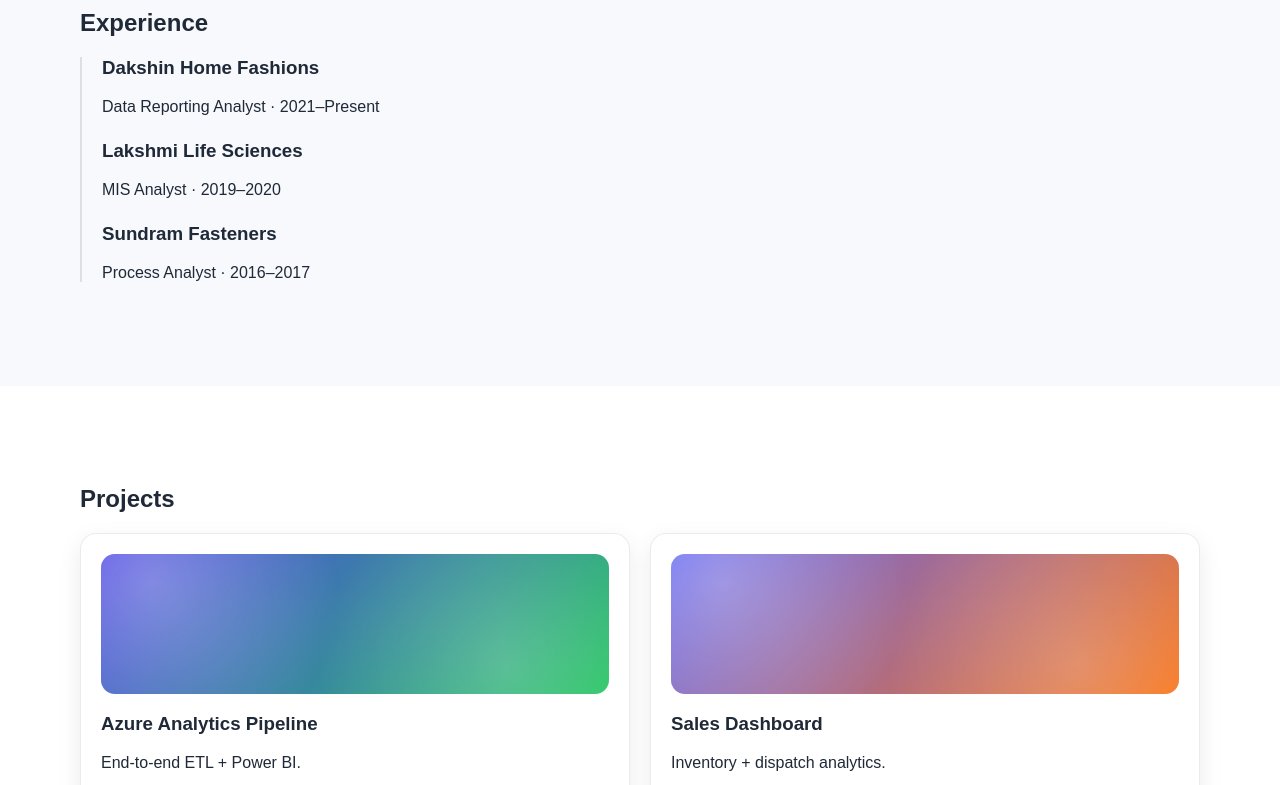
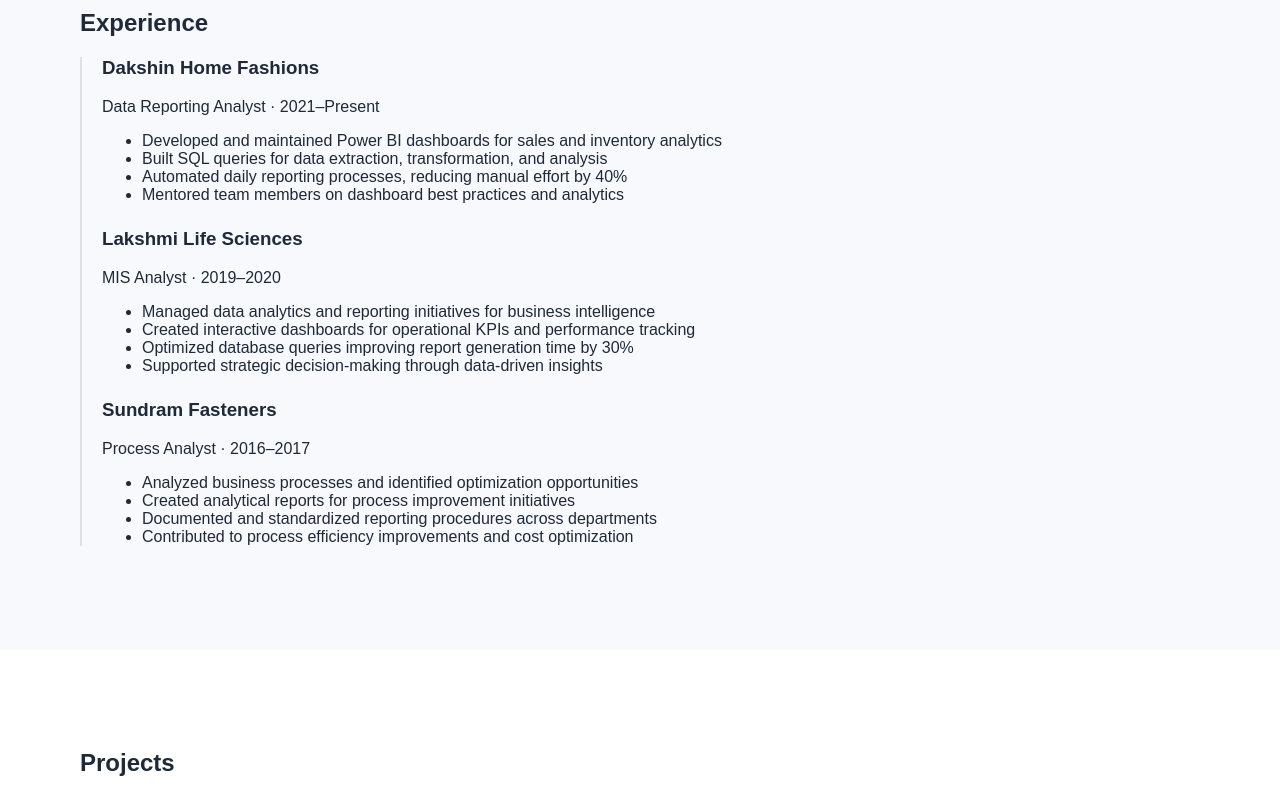
Before and after one commit to deeepanbe/deeepanbe.github.io, a plain HTML site: page index.html in a window 1280 px wide. Shown: the part 1180-1965 px from the top of the page. Drawn offline with nearby package versions, Linux system fonts and the light colour scheme; no server answers; a web font is replaced by a local one.

Commit message:
Enhanced Experience section with detailed achievements and metrics
Signed-off-by: DEEPANRAJ A <34200990+deeepanbe@users.noreply.github.com>

```diff
--- a/index.html
+++ b/index.html
@@ -112,14 +112,32 @@
       <div class="timeline-item">
         <h3>Dakshin Home Fashions</h3>
         <p>Data Reporting Analyst · 2021–Present</p>
+                <ul>
+          <li>Developed and maintained Power BI dashboards for sales and inventory analytics</li>
+          <li>Built SQL queries for data extraction, transformation, and analysis</li>
+          <li>Automated daily reporting processes, reducing manual effort by 40%</li>
+          <li>Mentored team members on dashboard best practices and analytics</li>
+        </ul>
       </div>
       <div class="timeline-item">
         <h3>Lakshmi Life Sciences</h3>
         <p>MIS Analyst · 2019–2020</p>
+                <ul>
+          <li>Managed data analytics and reporting initiatives for business intelligence</li>
+          <li>Created interactive dashboards for operational KPIs and performance tracking</li>
+          <li>Optimized database queries improving report generation time by 30%</li>
+          <li>Supported strategic decision-making through data-driven insights</li>
+        </ul>
       </div>
       <div class="timeline-item">
         <h3>Sundram Fasteners</h3>
         <p>Process Analyst · 2016–2017</p>
+                <ul>
+          <li>Analyzed business processes and identified optimization opportunities</li>
+          <li>Created analytical reports for process improvement initiatives</li>
+          <li>Documented and standardized reporting procedures across departments</li>
+          <li>Contributed to process efficiency improvements and cost optimization</li>
+        </ul>
       </div>
     </div>
   </div>
```
